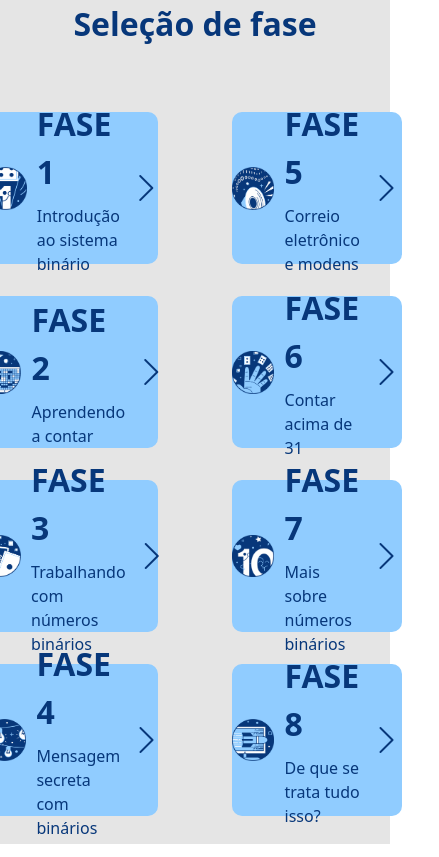
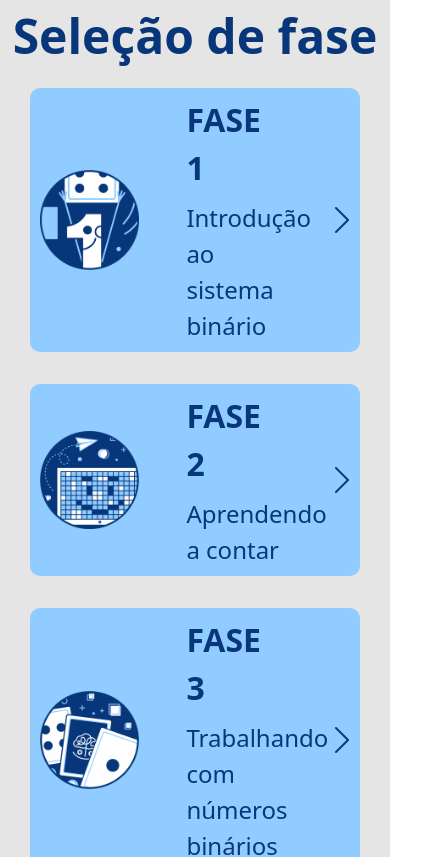
Before and after one commit to WyllianYurk77/plugged-computing-web-front, an Angular app: page /fases in a window 390 px wide. Shown: the top 857 px of the page, 439 px wide, since content can reach past the window. Built offline with nearby package versions, Linux system fonts and the light colour scheme.

Commit message:
#11: modificações na seleção de fases

```diff
--- a/src/app/components/level-selection/level-selection.component.css
+++ b/src/app/components/level-selection/level-selection.component.css
@@ -16,6 +16,7 @@ body {
   width: 100%;
   height: 10%;
   color: #07377A;
+  font-size: 3rem;
   /* background-color: #90CCFF; */
 }
 
@@ -57,17 +58,18 @@ body {
   justify-content: center;
   color: #07377A;
   align-items: center;
-  gap: 6%;
+  gap: 12%;
   text-decoration: none;
   text-align: start;
 }
 
 .level a img {
-  width: 25%;
+  width: 20%;
+  margin: 0.5rem
 }
 
 .description {
-  width: 180px;
+  width: 200px;
   margin: 0;
 }
 
@@ -80,10 +82,22 @@ p {
 }
 
 .description :nth-child(2) {
-  font-size: 1rem;
+  font-size: 1.5rem;
   /* width: 205px; */
 }
 
 .bi {
   font-size: 2rem;
 }
+
+@media(max-width: 770px) {
+  .level a img {
+    width: 30%;
+  }
+  .description {
+    width: 100px;
+  }
+  .level {
+    width: 90%;
+  }
+}
--- a/src/app/components/level-selection/level-selection.component.html
+++ b/src/app/components/level-selection/level-selection.component.html
@@ -51,8 +51,7 @@
             <i class="bi bi-chevron-right"></i>
           </a>
         </div>
-      </div>
-      <div class="level-group">
+
         <div class="level">
           <a href="">
             <img src="../../../assets/levels/level5.png" alt="">
--- a/src/styles.css
+++ b/src/styles.css
@@ -1,9 +1,13 @@
 @import '~bootstrap/dist/css/bootstrap.min.css';
 
-html, body {
+html {
   height: 100%;
-  width: 100%;
   padding: 0;
+  margin: 0;
+}
+
+body {
+  min-height: 100%;
   margin: 0;
 }
 
```
